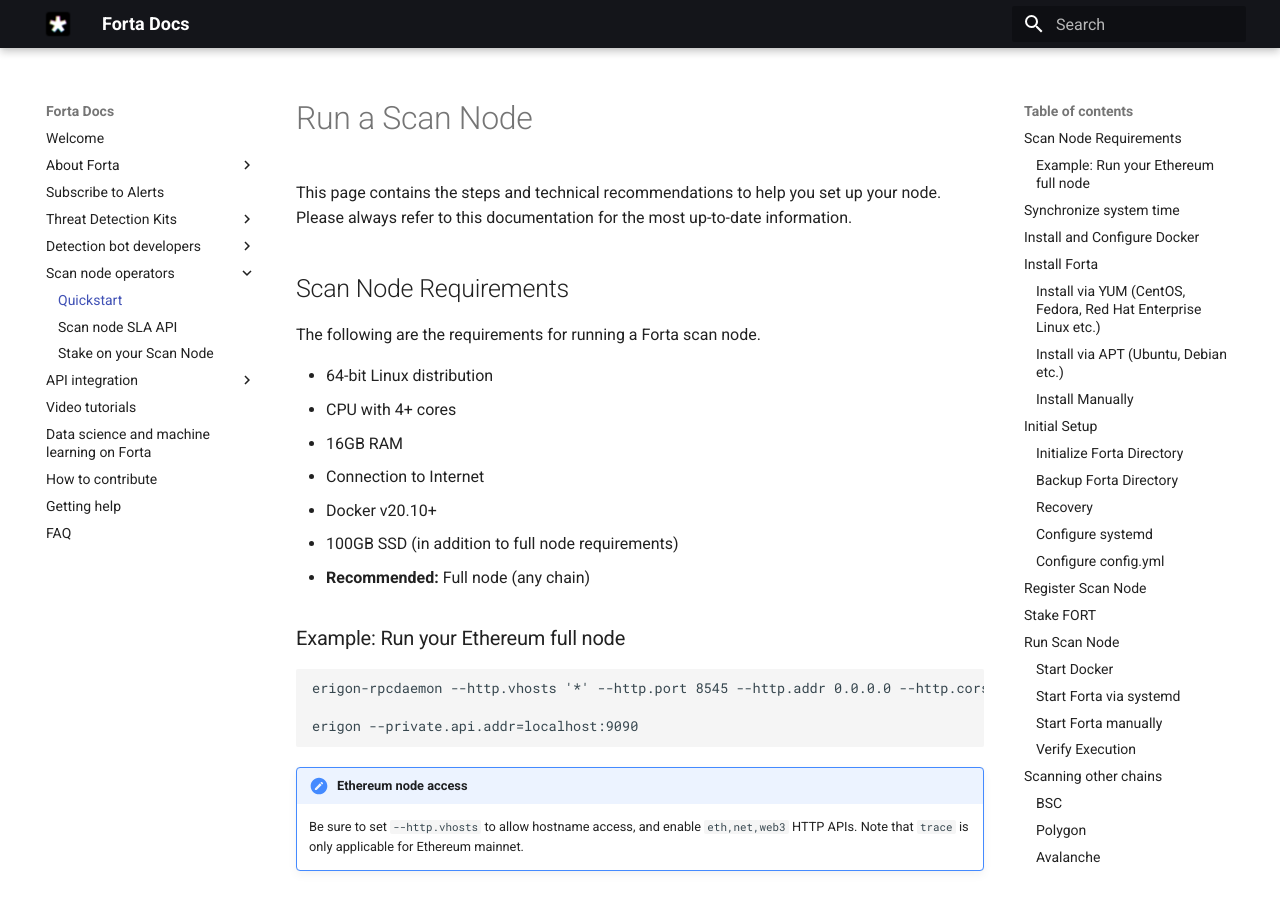
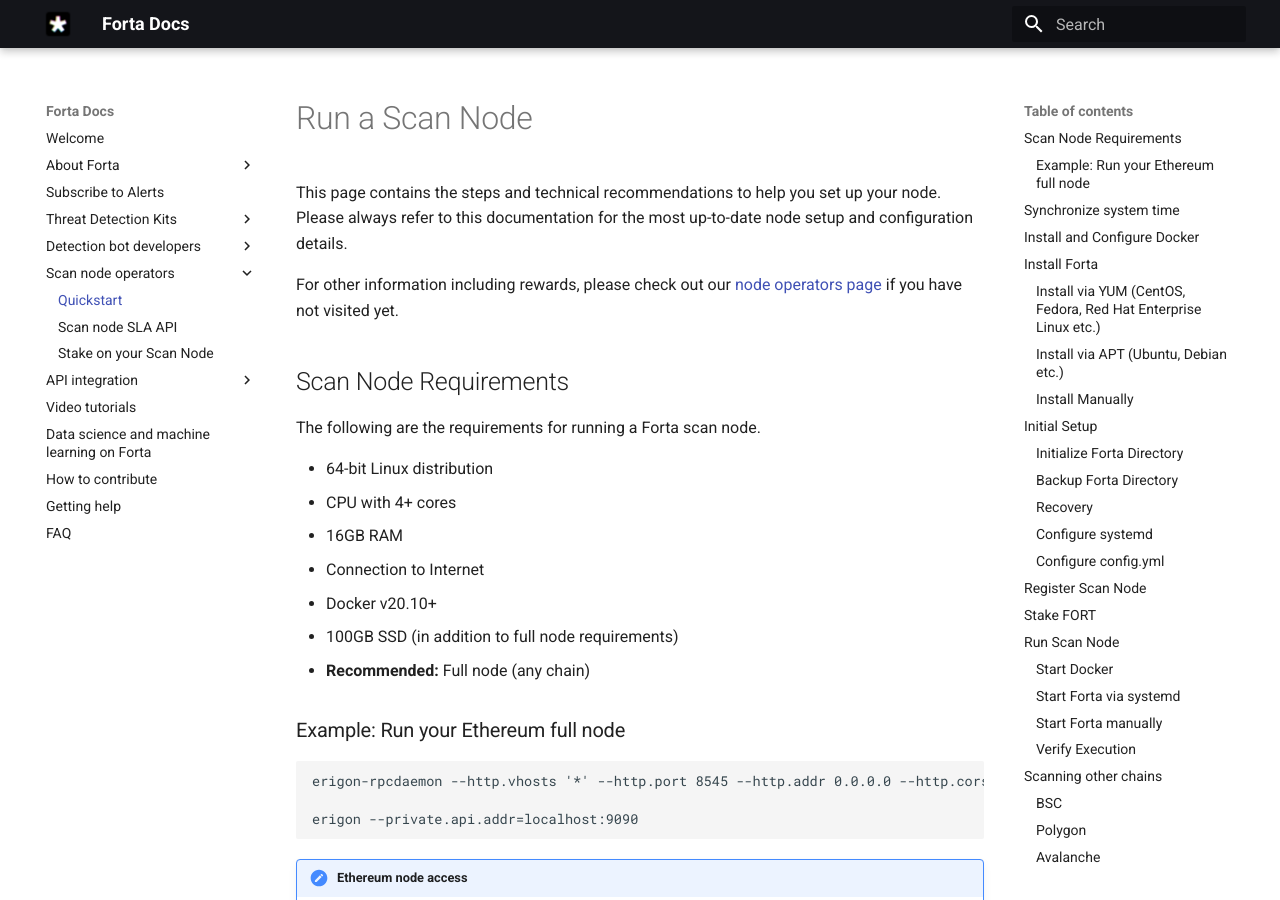
Before and after one commit to forta-network/docs, an MkDocs documentation site: the page built from docs/scanner-quickstart.md, in a window 1280 px wide and 900 px high. Built offline with MkDocs 1.6.1 and Material for MkDocs 9.7.7, drawn with Linux system fonts in a browser that asks for light colours.

Commit message:
link to node operators page

```diff
--- a/docs/scanner-quickstart.md
+++ b/docs/scanner-quickstart.md
@@ -1,6 +1,8 @@
 # Run a Scan Node
 
-This page contains the steps and technical recommendations to help you set up your node. Please always refer to this documentation for the most up-to-date information.
+This page contains the steps and technical recommendations to help you set up your node. Please always refer to this documentation for the most up-to-date node setup and configuration details.
+
+For other information including rewards, please check out our [node operators page](https://forta.notion.site/Node-Operators-Forta-Network-4a8af3ab4aea480d993e5095ad0ed746) if you have not visited yet.
 
 ## Scan Node Requirements
 
```
